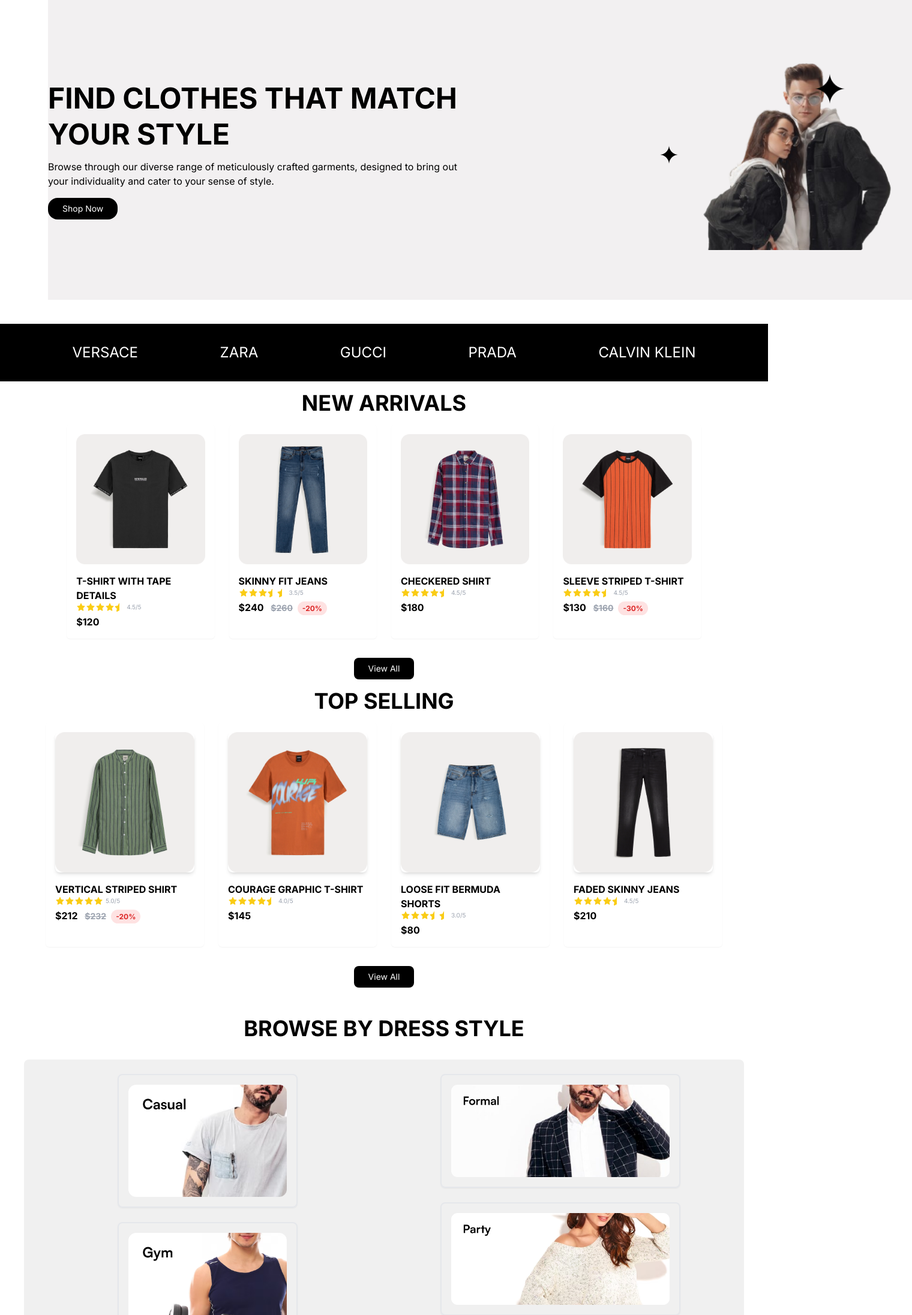
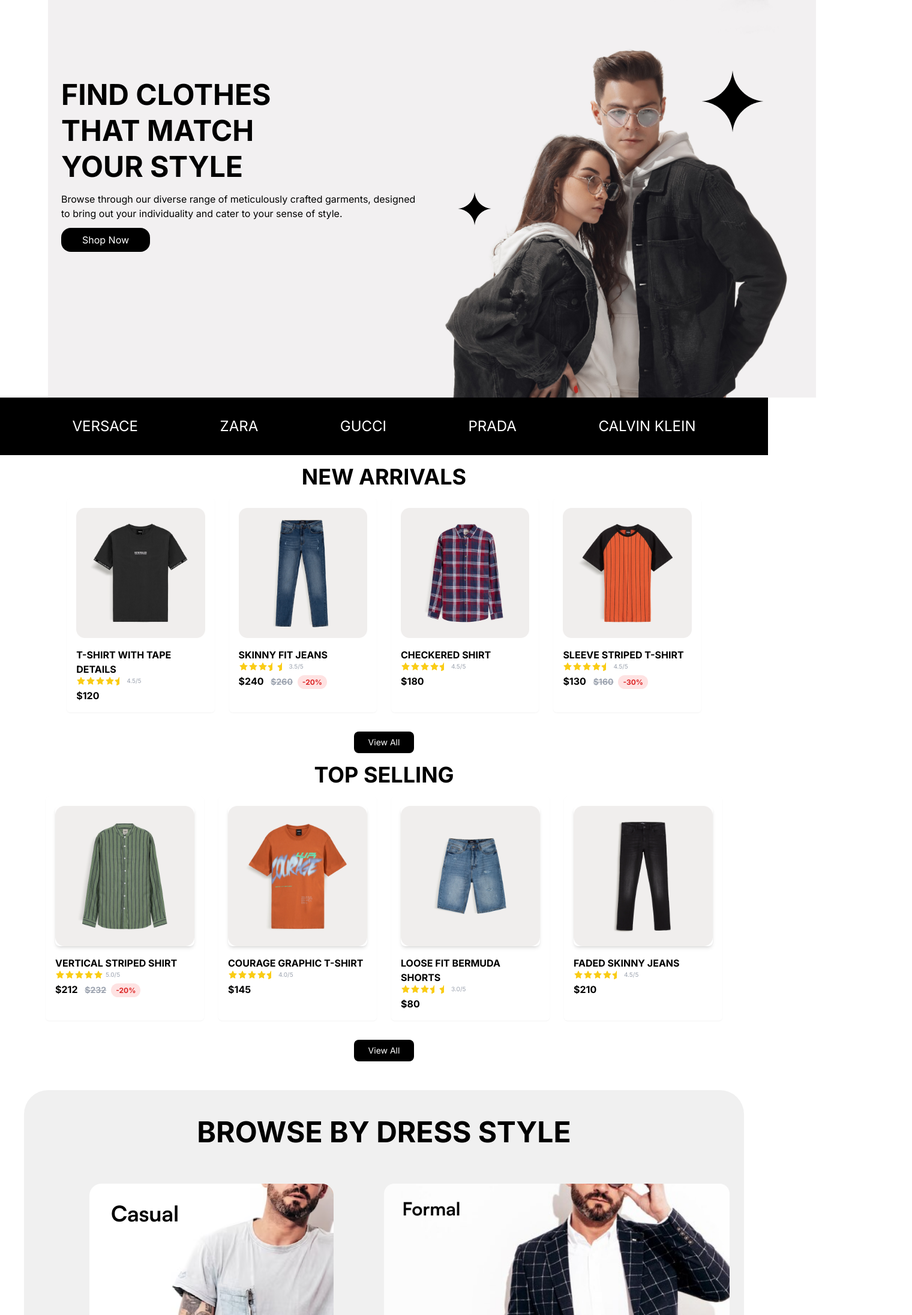
Before and after one commit to ghulammustafa119/e-commerce-website, a Next.js app: page / in a window 1280 px wide. Shown: the part 120-2313 px from the top of the page at 60% size, 1520 px wide, since content can reach past the window. Built offline with nearby package versions, Linux system fonts and the light colour scheme.

Commit message:
modified file

```diff
--- a/src/app/products/page.tsx
+++ b/src/app/products/page.tsx
@@ -111,40 +111,40 @@ const Products = () => {
       </div>
 
       {/* Browse by Dress Style */}
-      <h1 className="text-3xl md:text-4xl font-bold text-center uppercase mt-12 mb-8">
+      <h1 className="text-3xl md:text-[48px] h-[58px] font-bold text-center uppercase mt-12 bg-[#f0f0f0] py-[52px] rounded-t-[40px]">
         Browse by Dress Style
       </h1>
-      <div className="grid grid-cols-1 md:grid-cols-2 gap-6 w-full bg-[#f0f0f0] p-6 rounded-lg">
-        <div className="flex flex-col items-center gap-6">
+      <div className="grid grid-cols-1 md:grid-cols-2 w-full bg-[#f0f0f0] p-6 rounded-b-[40px]">
+        <div className="flex flex-col items-center  gap-6">
           <Image
             src={"/images/casual.png"}
             alt="casual-pic"
-            width={307}
+            width={407}
             height={289}
-            className="w-full max-w-[300px] h-auto border-2 p-4 rounded-lg shadow-sm"
+            className=" rounded-[20px] py-7 justify-self-end"
           />
           <Image
-            src={"/images/gym.png"}
+            src={"/images/party.png"}
             alt="gym-pic"
-            width={307}
+            width={684}
             height={289}
-            className="w-full max-w-[300px] h-auto border-2 p-4 rounded-lg shadow-sm"
+            className=" rounded-[20px] py-7"
           />
         </div>
         <div className="flex flex-col items-center gap-6">
             <Image
             src={"/images/formal.png"}
             alt="formal-pic"
-            width={400}
+            width={684}
             height={289}
-            className="w-full max-w-[400px] h-auto border-2 p-4 rounded-lg shadow-sm"
+            className="  rounded-[20px] py-7"
           />
           <Image
-            src={"/images/party.png"}
+            src={"/images/gym.png"}
             alt="party-pic"
-            width={400}
+            width={407}
             height={289}
-            className="w-full max-w-[400px] h-auto border-2 p-4 rounded-lg shadow-sm"
+            className=" rounded-[20px] py-7"
           />
         </div>
       </div>
--- a/src/components/hero.tsx
+++ b/src/components/hero.tsx
@@ -6,10 +6,10 @@ const Hero = () => {
   return (
     <>
       {/* Hero Section */}
-      <div className="w-[1440px] h-auto md:h-[500px] flex flex-col items-center bg-[#f2f0f1] md:flex-row md:justify-between mx-5 md:mx-20">
+      <div className="w-full h-auto md:h-[663px] flex flex-col items-start bg-[#f2f0f1] md:flex-row md:justify-center mx-5 md:mx-20">
         {/* Left Content */}
-        <div className="w-1/2 ">
-          <h1 className="text-[22px] font-bold leading-snug md:text-5xl md:leading-tight">
+        <div className="w-full md:w-[596px] text-center md:text-left md:mt-10">
+          <h1 className="text-[22px] font-bold leading-snug md:text-5xl md:leading-tight md:w-[468px] md:mt-[88px]">
             FIND CLOTHES THAT MATCH YOUR STYLE
           </h1>
           <p className="text-sm mt-3 leading-relaxed md:text-base">
@@ -17,29 +17,29 @@ const Hero = () => {
             designed to bring out your individuality and cater to your sense of
             style.
           </p>
-          <button className="bg-black text-white text-sm px-6 py-2 mt-4 rounded-lg md:rounded-[16px]">
+          <button className="bg-black text-white text-sm px-6 py-2 mt-6 w-full rounded-lg md:rounded-[16px] md:text-base md:w-[148px] md:mt-3">
             Shop Now
           </button>
         </div>
 
         {/* Right Content - Images */}
-        <div className="w-full relative flex md:justify-start mt-8 md:w-1/2 md:mt-0">
+        <div className="w-full md:w-1/2 md:h[663px] flex justify-center mt-8 md:mt-0 relative">
           {/* Main Image */}
           <Image
-            src={"/images/gm.png"}
+            src={"/images/couple.jpeg"}
             alt="hero"
-            width={800}
+            width={617}
             height={300}
-            className="w-[500px] md:w-[800px]"
+            className="max-w-full h-auto "
+            priority
           />
-
           {/* Decorative Star 1 */}
           <Image
             src={"/images/v13.png"}
             alt="star"
             width={50}
             height={50}
-            className="absolute w-[30px] top-2 right-10 md:w-[50px] md:top-10 md:right-28"
+            className="absolute w-[76px] h-[76px] top-[53px] right-[26px] md:w-[104px] md:h-[104px] md:top-[117px] md:right-[65px]"
           />
 
           {/* Decorative Star 2 */}
@@ -48,13 +48,13 @@ const Hero = () => {
             alt="star"
             width={30}
             height={30}
-            className="absolute w-[20px] top-16 left-20 md:w-[30px] md:top-40 md:left-[300px]"
+            className="absolute w-11 h-11 top-[141px] left-[26px] md:w-14 md:h-14 md:top-80 md:left-[65px]"
           />
         </div>
       </div>
 
       {/* Brands Section */}
-      <div className="bg-black text-white w-full py-4 mt-10">
+      <div className="bg-black text-white w-full py-4">
         <ul className="text-lg uppercase flex flex-col items-center gap-4 md:flex-row md:justify-evenly md:text-2xl md:py-4">
           <li>versace</li>
           <li>zara</li>
```
Also changed, not shown: public/images/couple.jpeg (added). Lines whose indentation alone changed are shown as unchanged.
